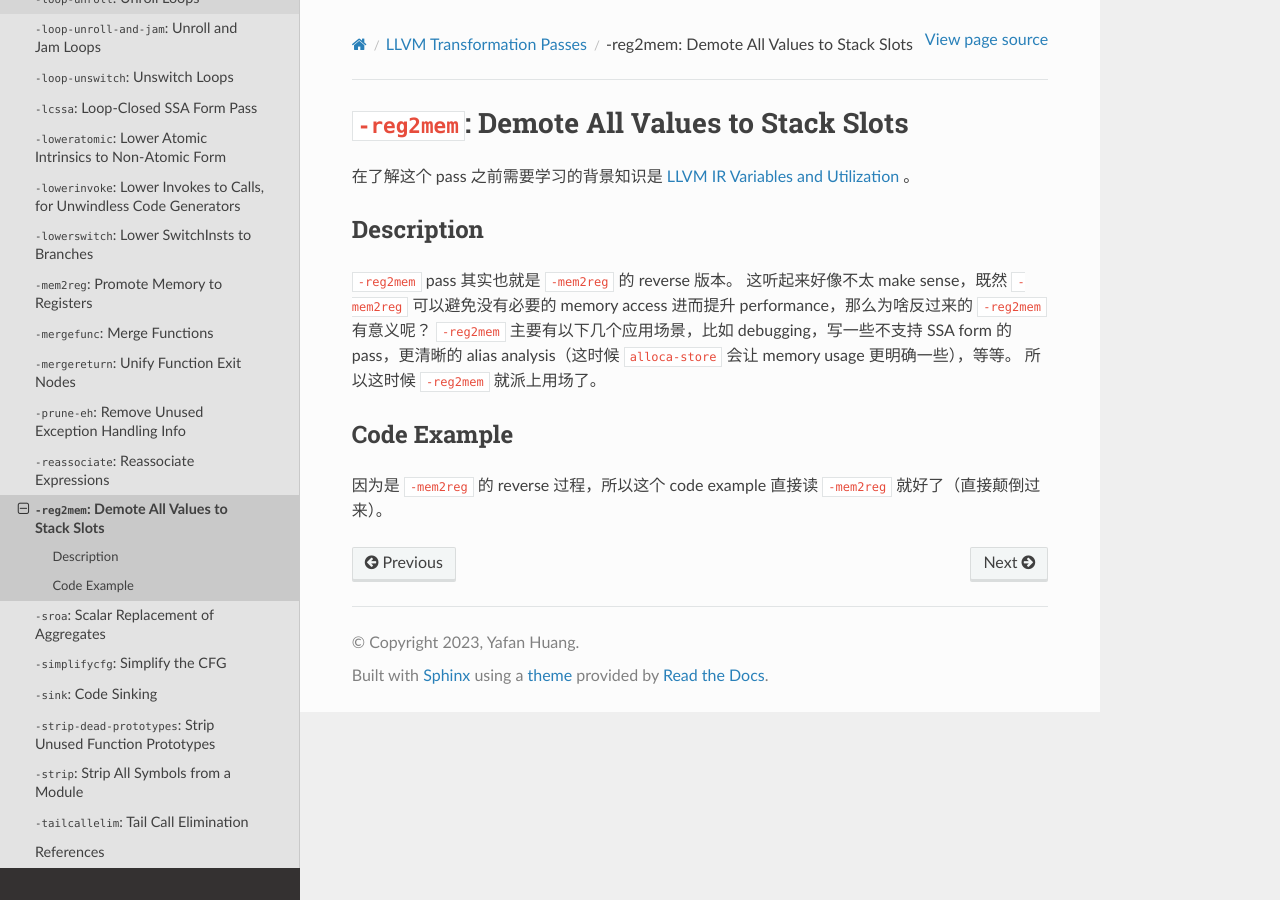
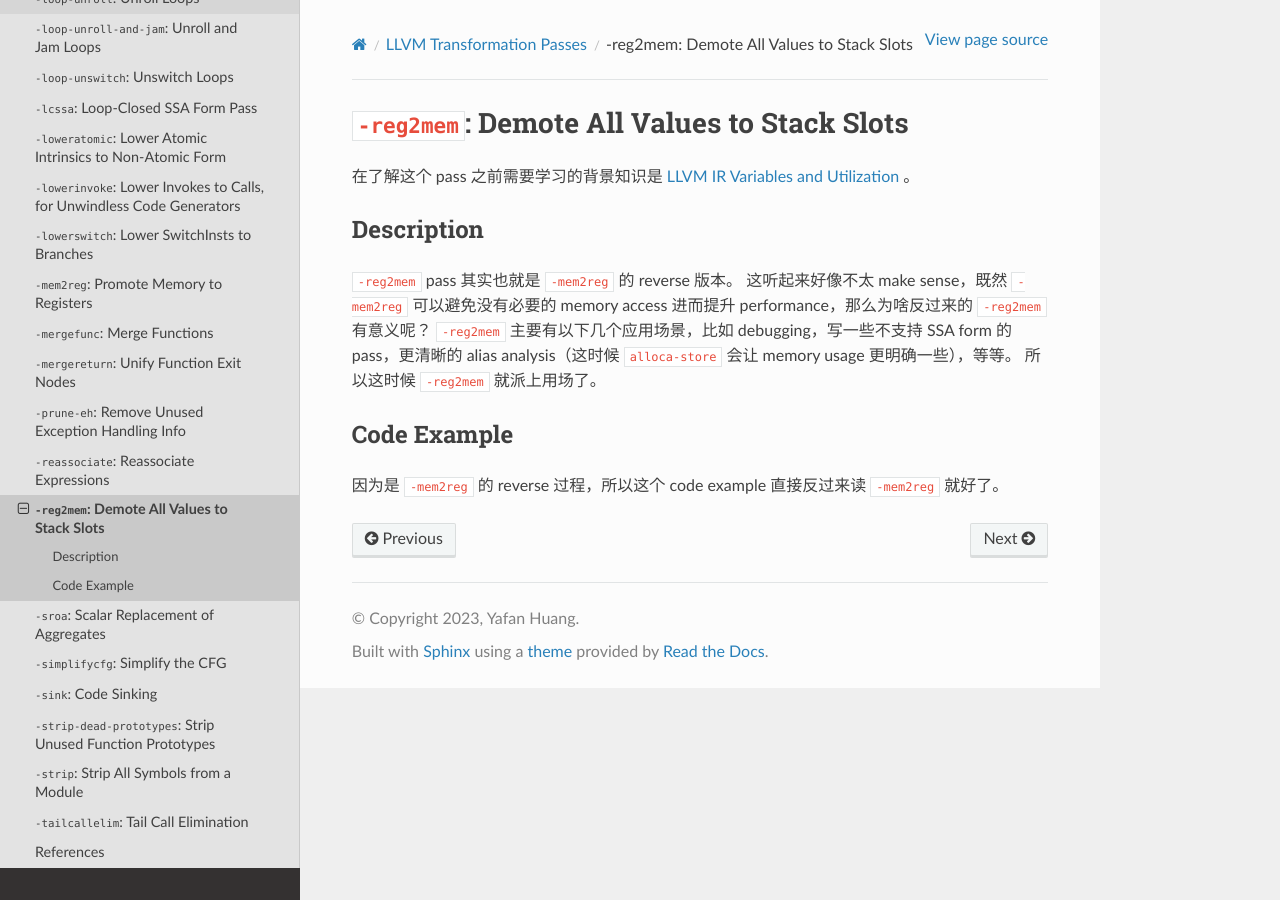
Before and after one commit to hyfshishen/understanding-llvm-transformation-passes, a Sphinx documentation site: the page built from docs/source/LLVM-transformation-passes/42-demote-all-values-to-stack-slots.rst, in a window 1280 px wide. Built offline with Sphinx 7.4.7 and the Read the Docs theme 2.0.0, drawn with Linux system fonts in a browser that asks for light colours.

Commit message:
updating passes

```diff
--- a/docs/source/LLVM-transformation-passes/42-demote-all-values-to-stack-slots.rst
+++ b/docs/source/LLVM-transformation-passes/42-demote-all-values-to-stack-slots.rst
@@ -14,4 +14,4 @@ Description
 Code Example
 --------
 
-因为是 ``-mem2reg`` 的 reverse 过程，所以这个 code example 直接读 ``-mem2reg`` 就好了（直接颠倒过来）。
+因为是 ``-mem2reg`` 的 reverse 过程，所以这个 code example 直接反过来读 ``-mem2reg`` 就好了。
```
